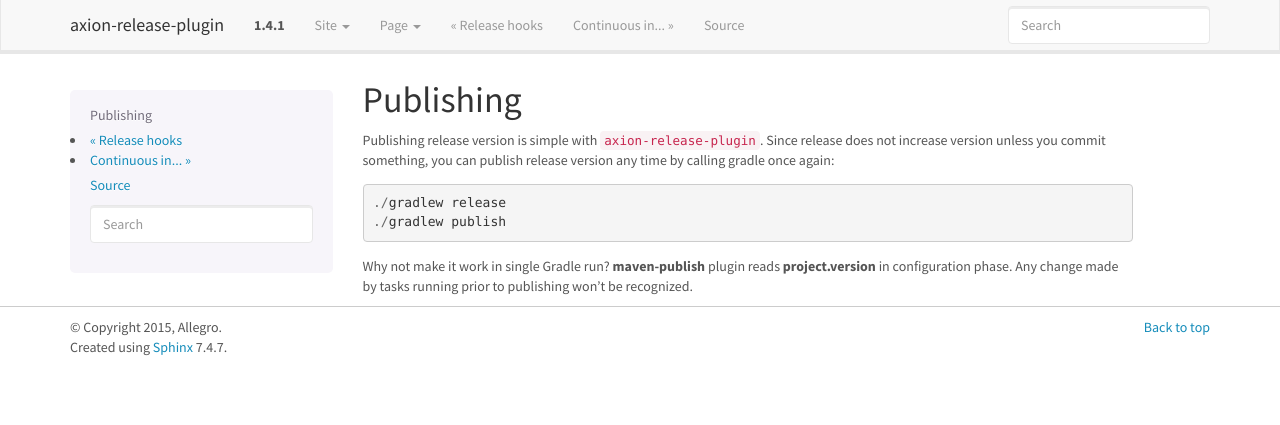
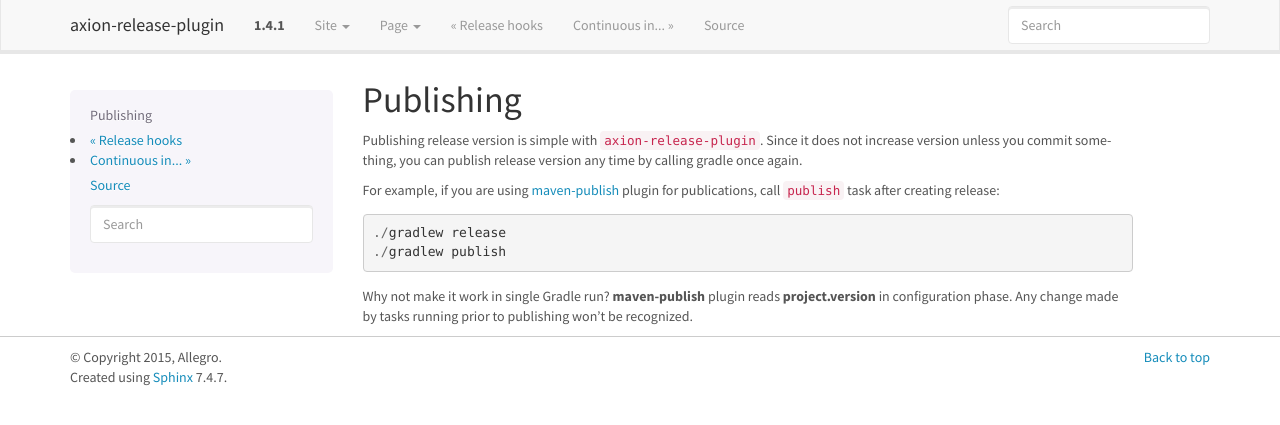
Before and after one commit to allegro/axion-release-plugin, a Sphinx documentation site: the page built from docs/configuration/publishing.rst, in a window 1280 px wide. Shown: the top 425 px of the page. Built offline with Sphinx 7.4.7, drawn with Linux system fonts in a browser that asks for light colours.

Commit message:
Clarify ./gradlew publish usage in docs

```diff
--- a/docs/configuration/publishing.rst
+++ b/docs/configuration/publishing.rst
@@ -1,8 +1,11 @@
 Publishing
 ==========
 
-Publishing release version is simple with ``axion-release-plugin``. Since release does not increase version
-unless you commit something, you can publish release version any time by calling gradle once again::
+Publishing release version is simple with ``axion-release-plugin``. Since it does not increase version
+unless you commit something, you can publish release version any time by calling gradle once again.
+
+For example, if you are using `maven-publish <https://docs.gradle.org/current/userguide/publishing_maven.html>`_
+plugin for publications, call ``publish`` task after creating release::
 
 
     ./gradlew release
--- a/docs/index.rst
+++ b/docs/index.rst
@@ -73,6 +73,8 @@
     # ./gradlew currentVersion
     1.0.0-SNAPSHOT
 
+Note: ``publish`` task comes from Gradle `maven-publish <https://docs.gradle.org/current/userguide/publishing_maven.html>`_ plugin.
+
 Changelog
 =========
 
```
